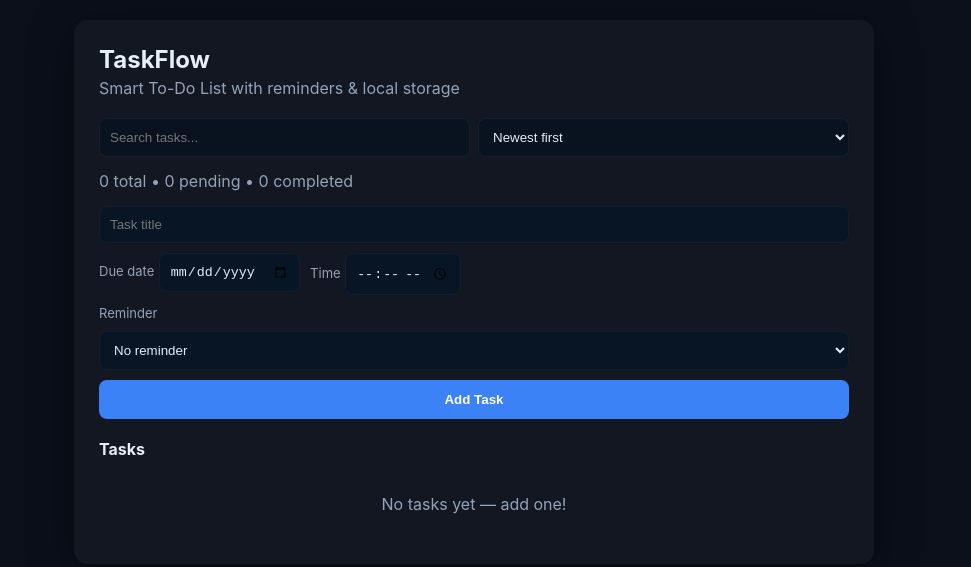
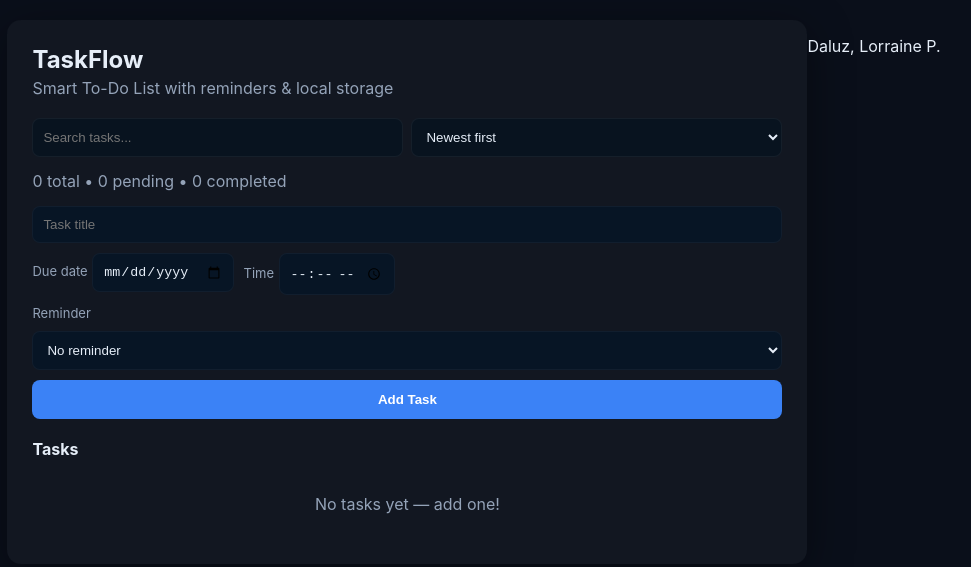
Before and after one commit to mwyyooiii/TO-DO-LIST-, a plain HTML site: page index.html in a window 1280 px wide. Shown: the whole page, without its empty margins (166-1137 px from the left). Drawn offline with Linux system fonts and the light colour scheme.

Commit message:
Update index.html

```diff
--- a/index.html
+++ b/index.html
@@ -64,6 +64,11 @@
     <div id="noTasks" class="no-tasks">No tasks yet — add one!</div>
   </main>
 
+  <!-- Footer with your name -->
+  <footer class="footer">
+    <p>Daluz, Lorraine P.</p>
+  </footer>
+
   <script src="app.js"></script>
 </body>
 </html>
```
